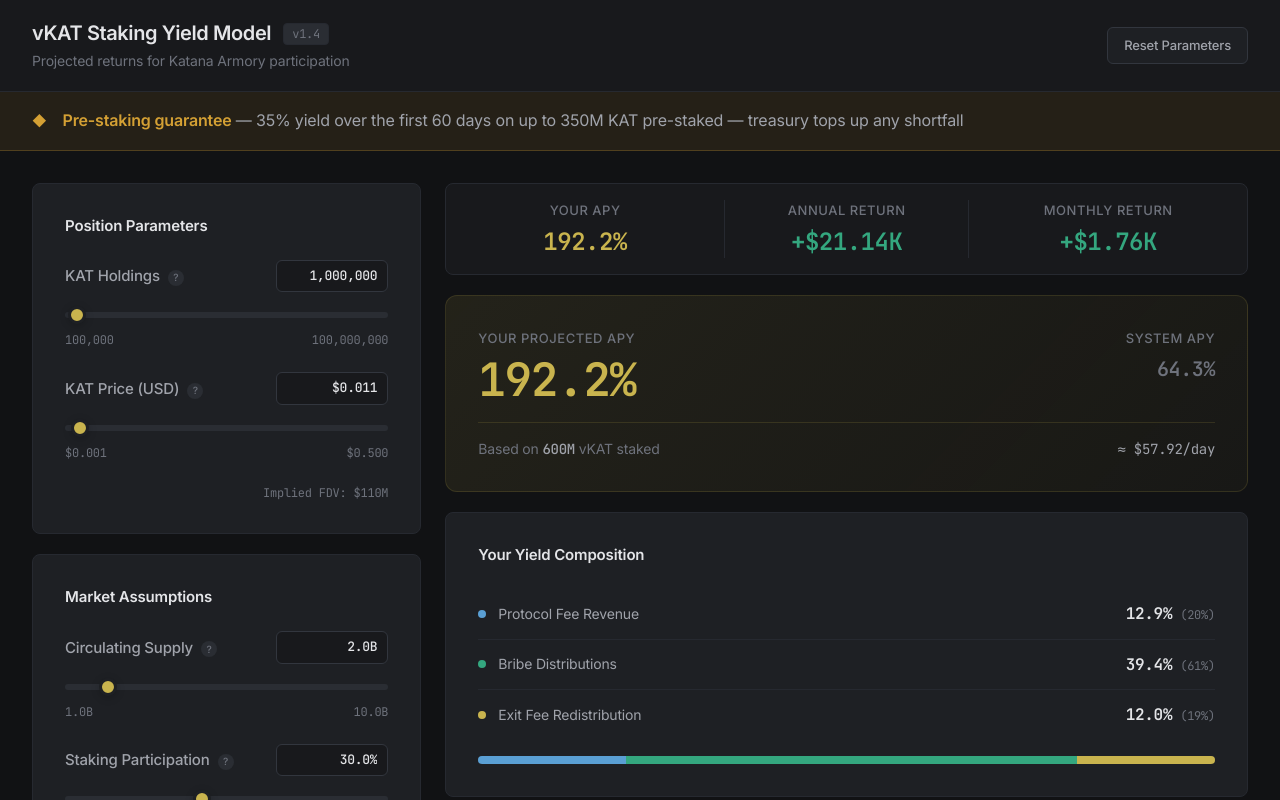
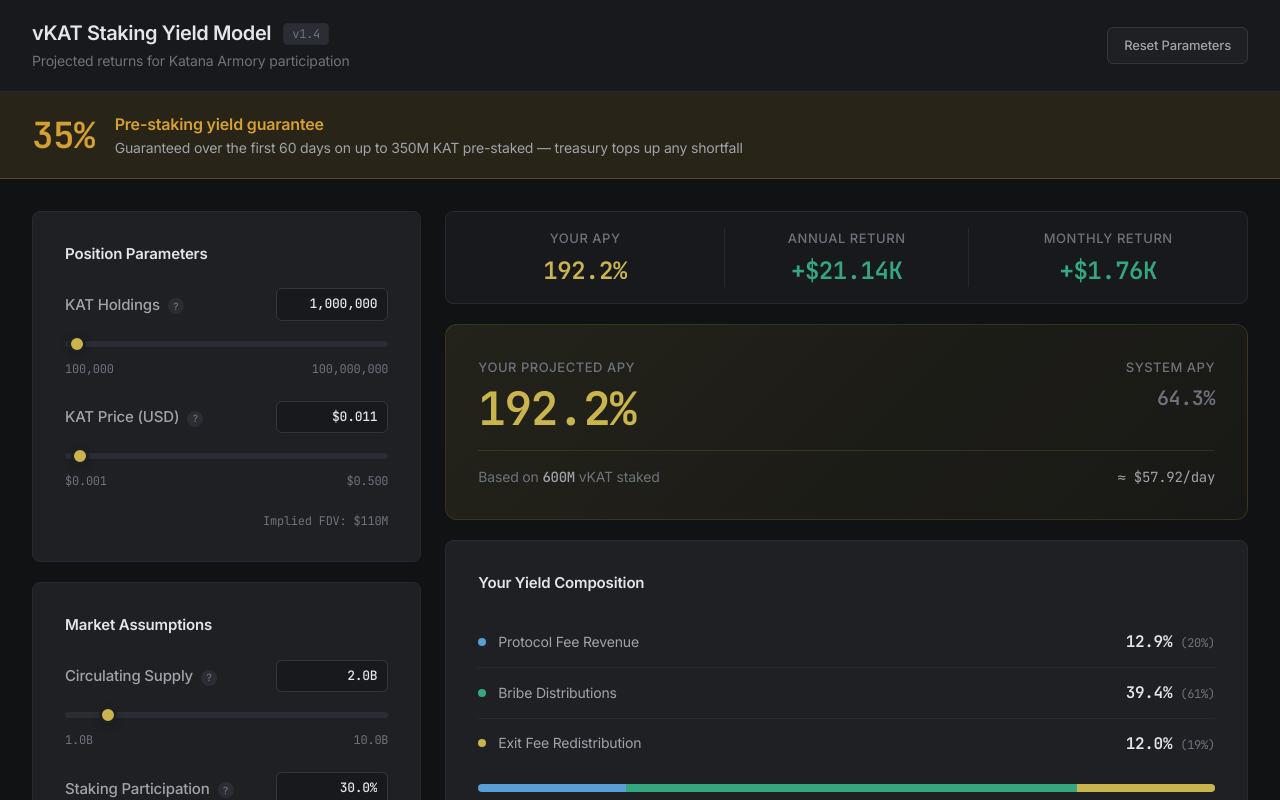
Before and after one commit to alexanderchau/vKAT-sim, a React (Vite) app: page / in a window 1280 px wide. Shown: the top 800 px of the page. Built offline with nearby package versions, Linux system fonts and the light colour scheme.

Commit message:
Make guarantee banner much larger with prominent 35% figure

```diff
--- a/src/App.tsx
+++ b/src/App.tsx
@@ -73,15 +73,15 @@ function App() {
 
 
       {/* Pre-staking Guarantee */}
-      <div style={{ background: 'rgba(212, 160, 52, 0.1)', borderBottom: '1px solid rgba(212, 160, 52, 0.25)' }}>
-        <div className="max-w-7xl mx-auto px-4 sm:px-6 lg:px-8 py-4">
-          <div className="flex items-center gap-4">
-            <span style={{ color: 'var(--warning)', fontSize: '14px', flexShrink: 0 }}>◆</span>
+      <div style={{ background: 'rgba(212, 160, 52, 0.12)', borderBottom: '1px solid rgba(212, 160, 52, 0.3)' }}>
+        <div className="max-w-7xl mx-auto px-4 sm:px-6 lg:px-8 py-5">
+          <div className="flex items-center gap-5">
+            <div className="text-4xl font-bold font-mono" style={{ color: 'var(--warning)', lineHeight: 1 }}>35%</div>
             <div>
-              <span className="text-base font-semibold" style={{ color: 'var(--warning)' }}>Pre-staking guarantee</span>
-              <span className="text-base" style={{ color: 'var(--text-secondary)' }}>
-                {' '}— 35% yield over the first 60 days on up to 350M KAT pre-staked — treasury tops up any shortfall
-              </span>
+              <div className="text-base font-semibold" style={{ color: 'var(--warning)' }}>Pre-staking yield guarantee</div>
+              <div className="text-sm mt-0.5" style={{ color: 'var(--text-secondary)' }}>
+                Guaranteed over the first 60 days on up to 350M KAT pre-staked — treasury tops up any shortfall
+              </div>
             </div>
           </div>
         </div>
```
